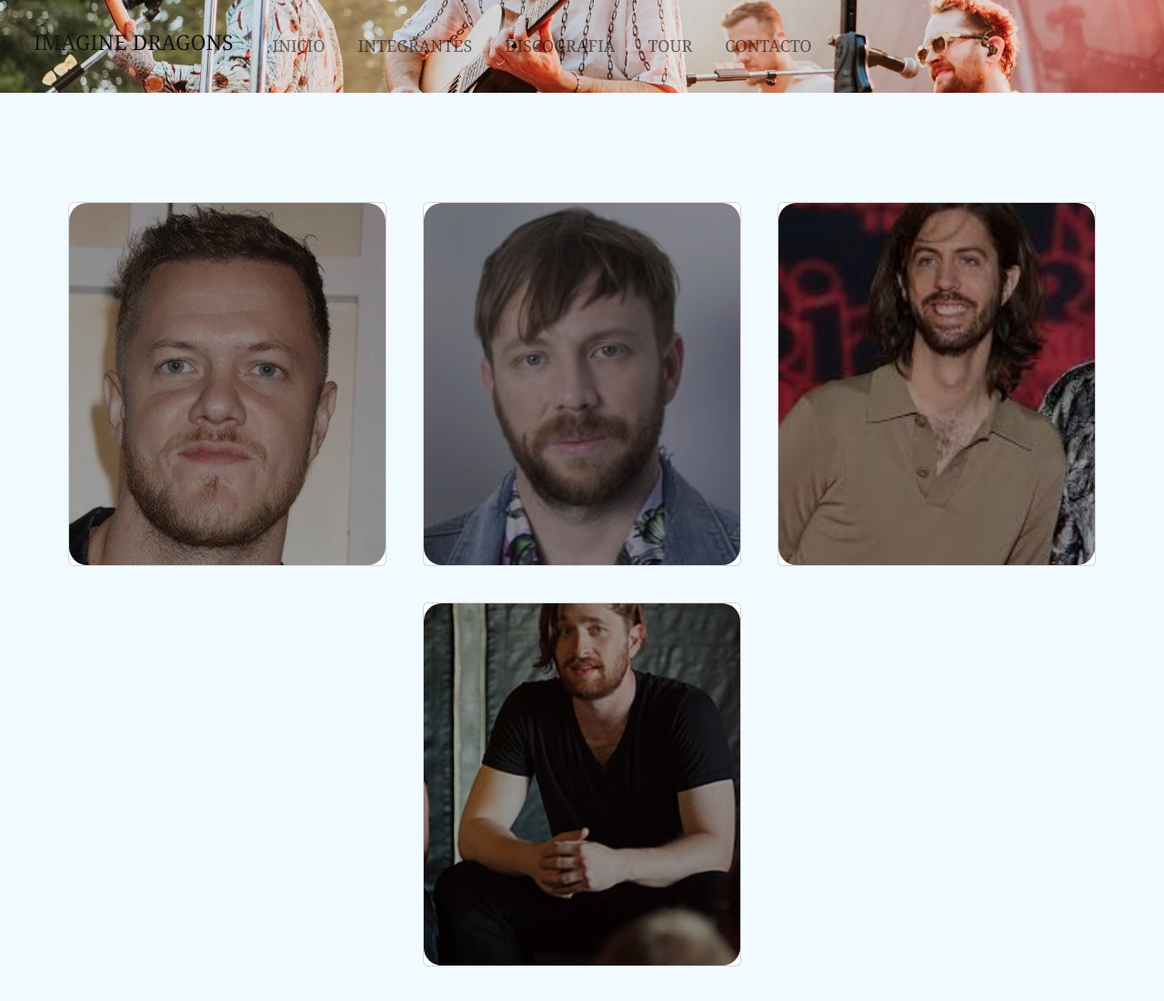
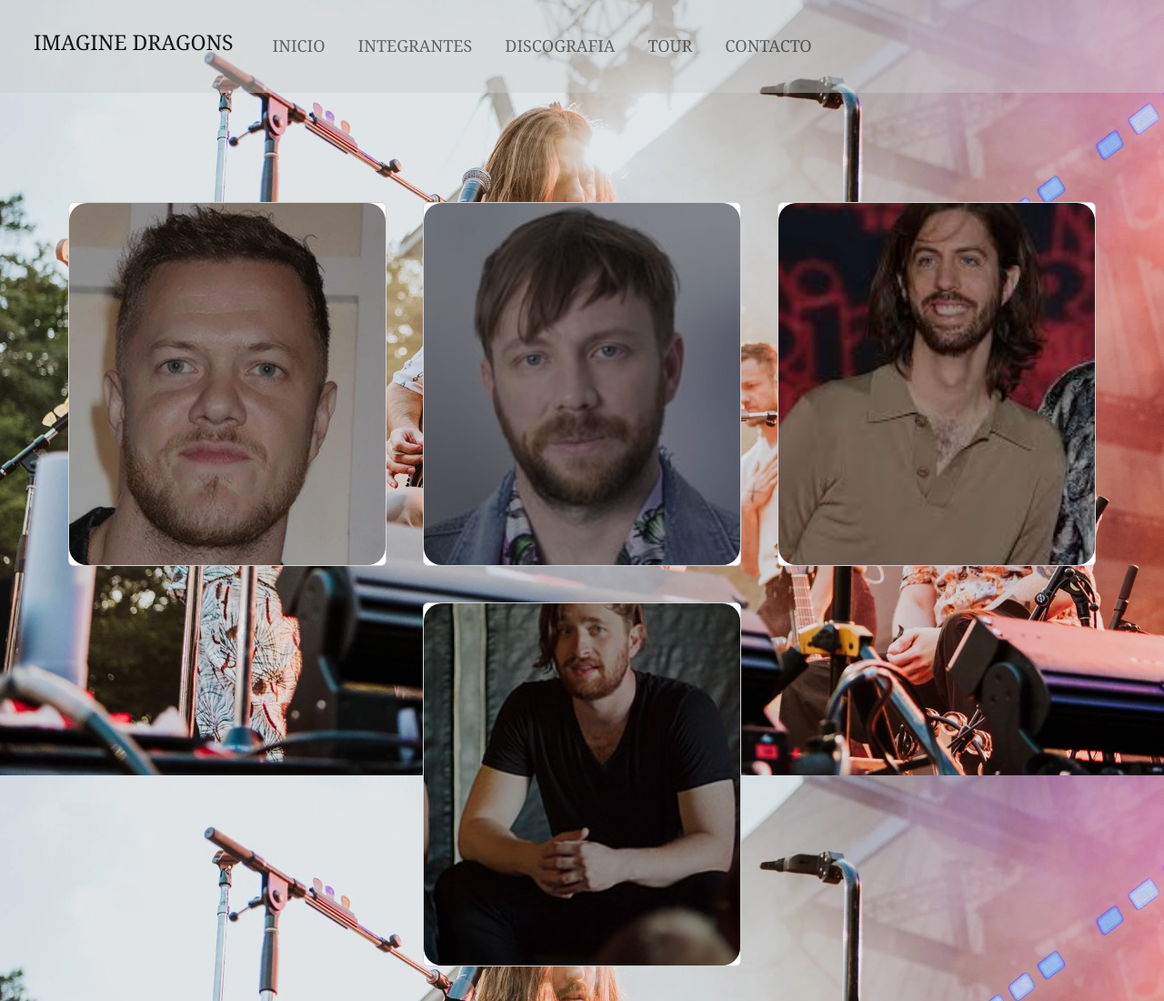
Before and after one commit to facundo-2022/Pf-Metzler-Facundo, a website: page paginas/integrantes.html in a window 1280 px wide. Shown: the top 1100 px of the page at 91% size. Drawn offline with nearby package versions, Linux system fonts and the light colour scheme.

Commit message:
integrantes

```diff
--- a/SCSS/estilos.scss
+++ b/SCSS/estilos.scss
@@ -253,16 +253,19 @@
 
 
     /*Comienzo de css para page de integrantes*/
-
-
-   .contenedor2{
-      background-color: rgba(204, 204, 204, 0.456);
-      background-image: url("/IMAGENES/int.jpg");
+.integ{
+    background-image: url("/IMAGENES/int.jpg");
         height: auto;
         background-attachment: fixed;
         background-position: center;
         background-repeat: no-repeat;
         background-size: cover;
+
+}
+
+   .contenedor2{
+      background-color: rgba(204, 204, 204, 0.456);
+
 
     }
 
--- a/paginas/integrantes.html
+++ b/paginas/integrantes.html
@@ -13,7 +13,7 @@
 
 </head>
 
-<body >
+<body class="integ">
     <div class="contenedor2">
 
         <header class="flex2">
```
Also changed, not shown: CSS/estilos.css.
